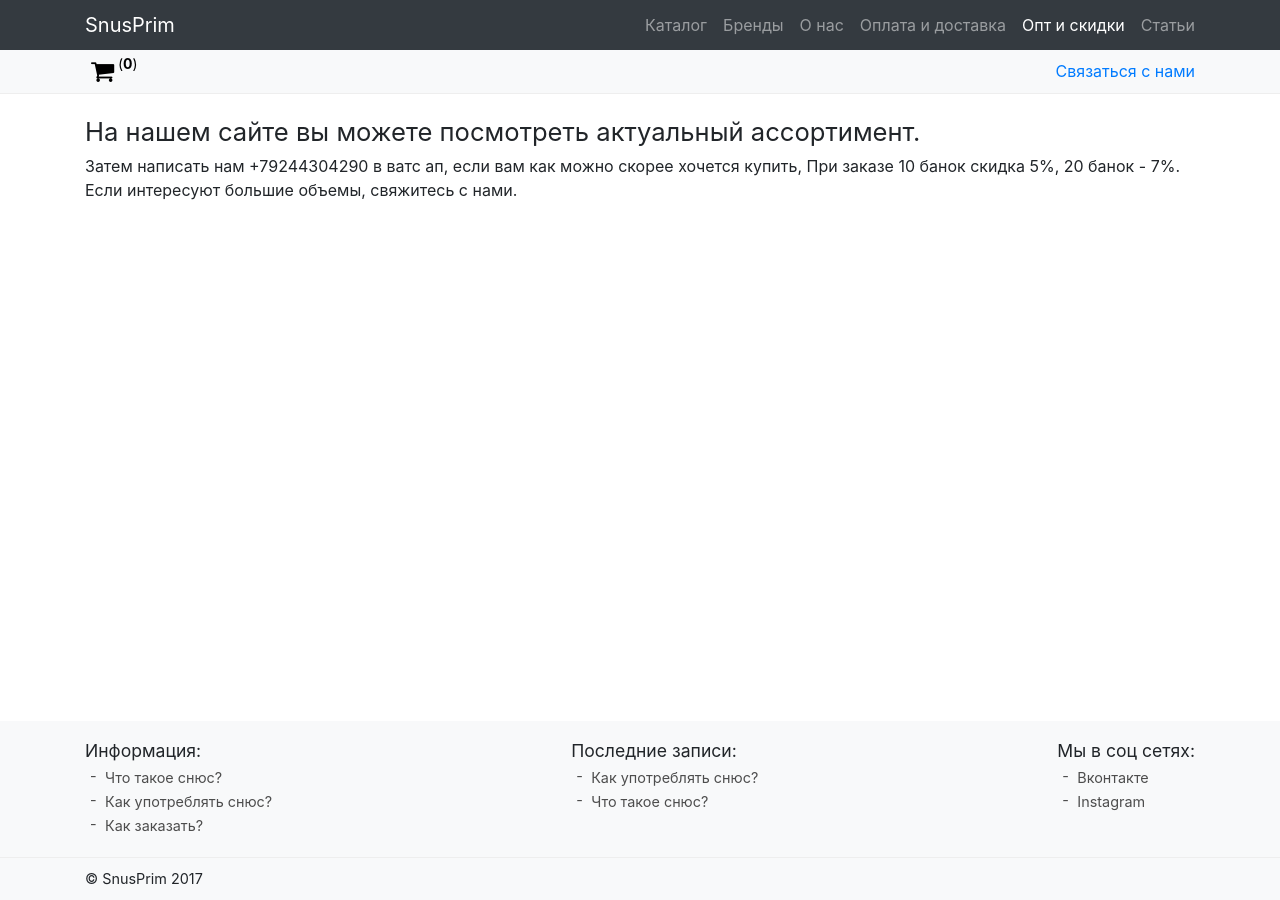
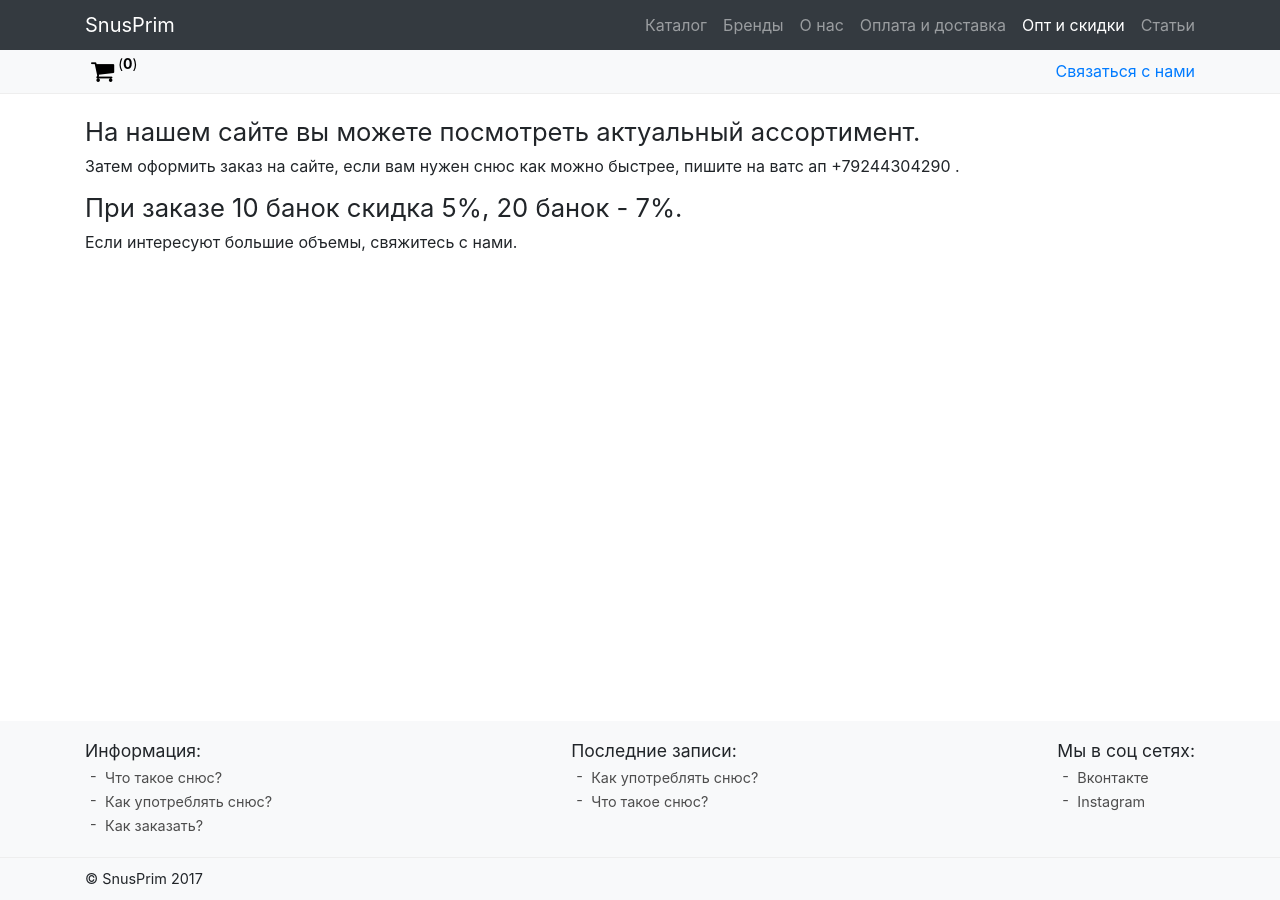
Before and after one commit to Snus-ru/Snus-ru.github.io, a Jekyll site: the page built from discount.md, in a window 1280 px wide. Built offline with Jekyll 4.4.1, drawn with Linux system fonts in a browser that asks for light colours; nearby versions of some CDN libraries.

Commit message:
Updated Discount

```diff
--- a/discount.md
+++ b/discount.md
@@ -8,6 +8,6 @@ layout: simple-page
 
 ## На нашем сайте вы можете посмотреть актуальный ассортимент.
 
-Затем написать нам +79244304290 в ватс ап, если вам как можно скорее хочется купить,
-При заказе 10 банок скидка 5%, 20 банок - 7%.
+Затем оформить заказ на сайте, если вам нужен снюс как можно быстрее, пишите на ватс ап +79244304290 .
+## При заказе 10 банок скидка 5%, 20 банок - 7%.
 Если интересуют большие объемы, свяжитесь с нами.
```
